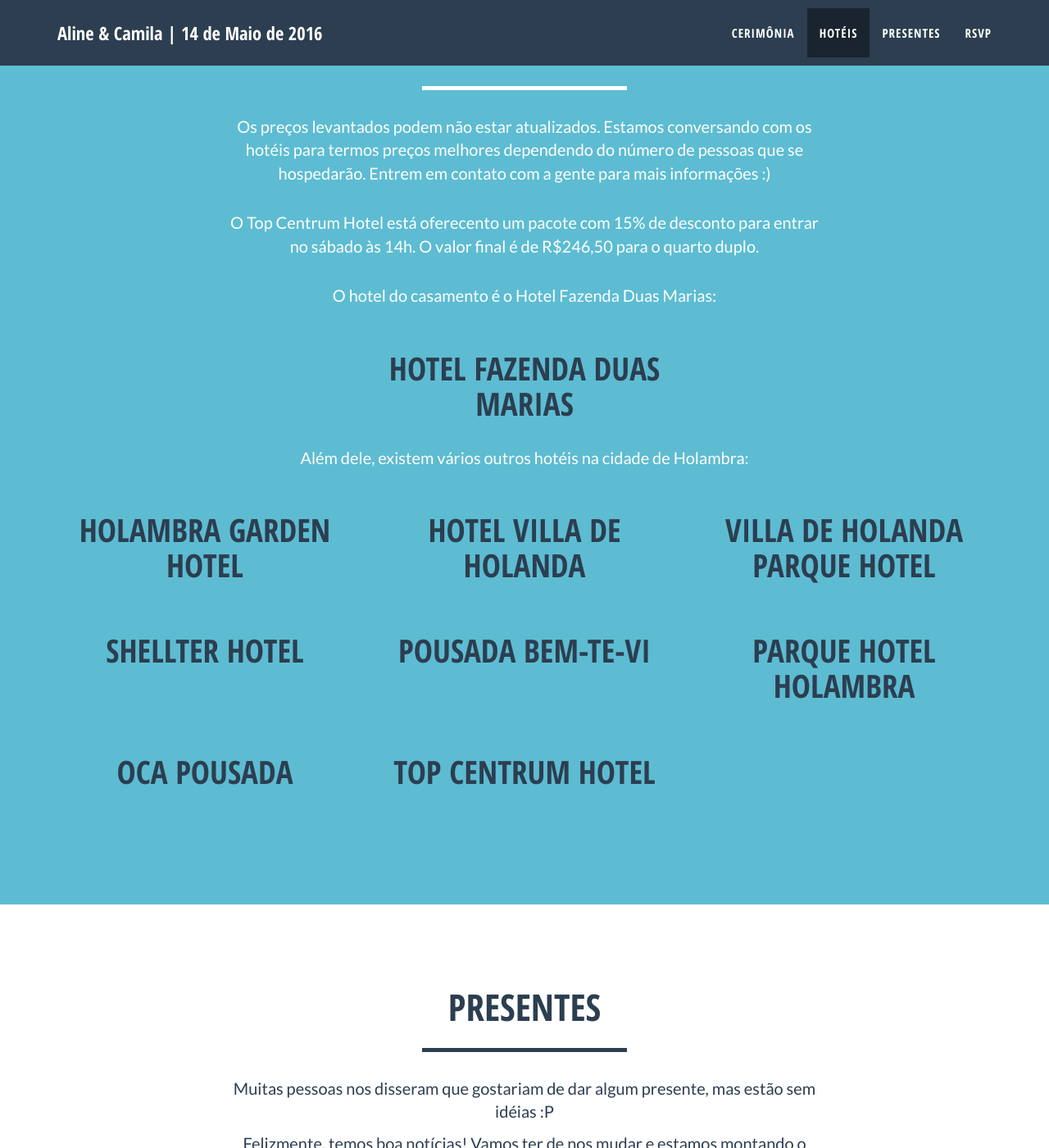
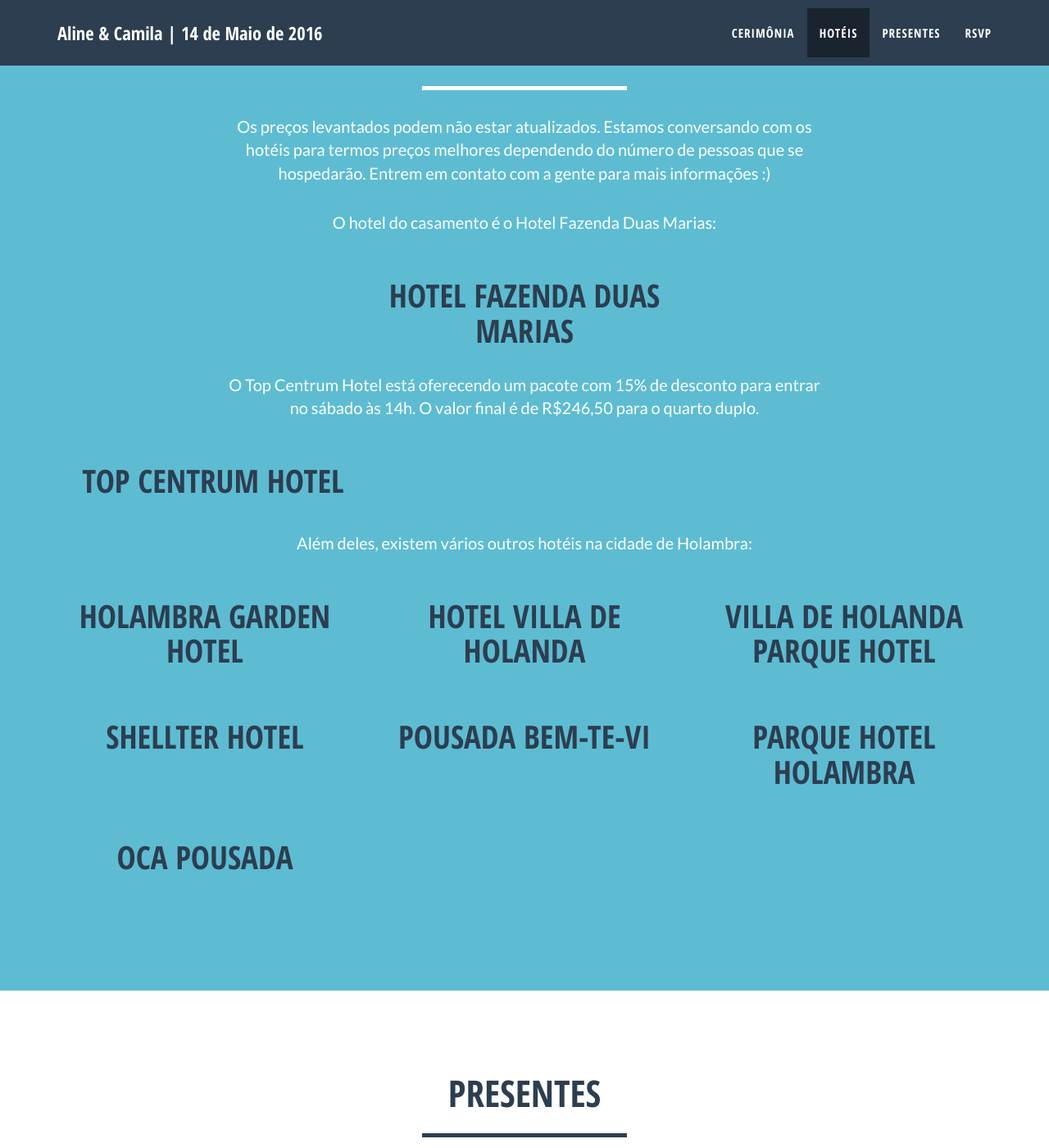
Before and after one commit to cscatolini/cscatolini.github.io, a Jekyll site: the page casamento/index.html, which Jekyll copies as it is, in a window 1280 px wide and 1400 px high, scrolled down 1963 px. Shown: the whole window at 82% size. Built offline with Jekyll 4.4.1, drawn with Linux system fonts in a browser that asks for light colours; nearby versions of some CDN libraries.

Commit message:
Better hotels info

```diff
--- a/casamento/index.html
+++ b/casamento/index.html
@@ -142,8 +142,6 @@
             <div class="col-lg-8 col-lg-offset-2">
                 <p>Os preços levantados podem não estar atualizados. Estamos conversando com os hotéis para termos preços melhores dependendo do número de pessoas que se hospedarão. Entrem em contato com a gente para mais informações :)</p>
                 <br>
-                <p>O Top Centrum Hotel está oferecento um pacote com 15% de desconto para entrar no sábado às 14h. O valor final é de  R$246,50 para o quarto duplo.</p>
-                <br>
                 <p>O hotel do casamento é o Hotel Fazenda Duas Marias:</p>
                 <br>
             </div>
@@ -160,7 +158,21 @@
                 </div>
             </div>
             <div class="col-lg-8 col-lg-offset-2">
-                <p>Além dele, existem vários outros hotéis na cidade de Holambra:</p>
+                <p>O Top Centrum Hotel está oferecendo um pacote com 15% de desconto para entrar no sábado às 14h. O valor final é de  R$246,50 para o quarto duplo.</p>
+                <br>
+            </div>
+            <div class="col-sm-4 hoteis-item">
+                <a href="#topCentrumHotel" class="hoteis-link" data-toggle="modal">
+                    <div class="caption">
+                        <div class="caption-content">
+                            <i class="fa fa-search-plus fa-3x"></i>
+                        </div>
+                    </div>
+                    <h1>Top Centrum Hotel</h1>
+                </a>
+            </div>
+            <div class="col-lg-8 col-lg-offset-2">
+                <p>Além deles, existem vários outros hotéis na cidade de Holambra:</p>
                 <br>
             </div>
             <div class="row">
@@ -232,16 +244,6 @@
                             </div>
                         </div>
                         <h1>Oca Pousada</h1>
-                    </a>
-                </div>
-                <div class="col-sm-4 hoteis-item">
-                    <a href="#topCentrumHotel" class="hoteis-link" data-toggle="modal">
-                        <div class="caption">
-                            <div class="caption-content">
-                                <i class="fa fa-search-plus fa-3x"></i>
-                            </div>
-                        </div>
-                        <h1>Top Centrum Hotel</h1>
                     </a>
                 </div>
             </div>
```
